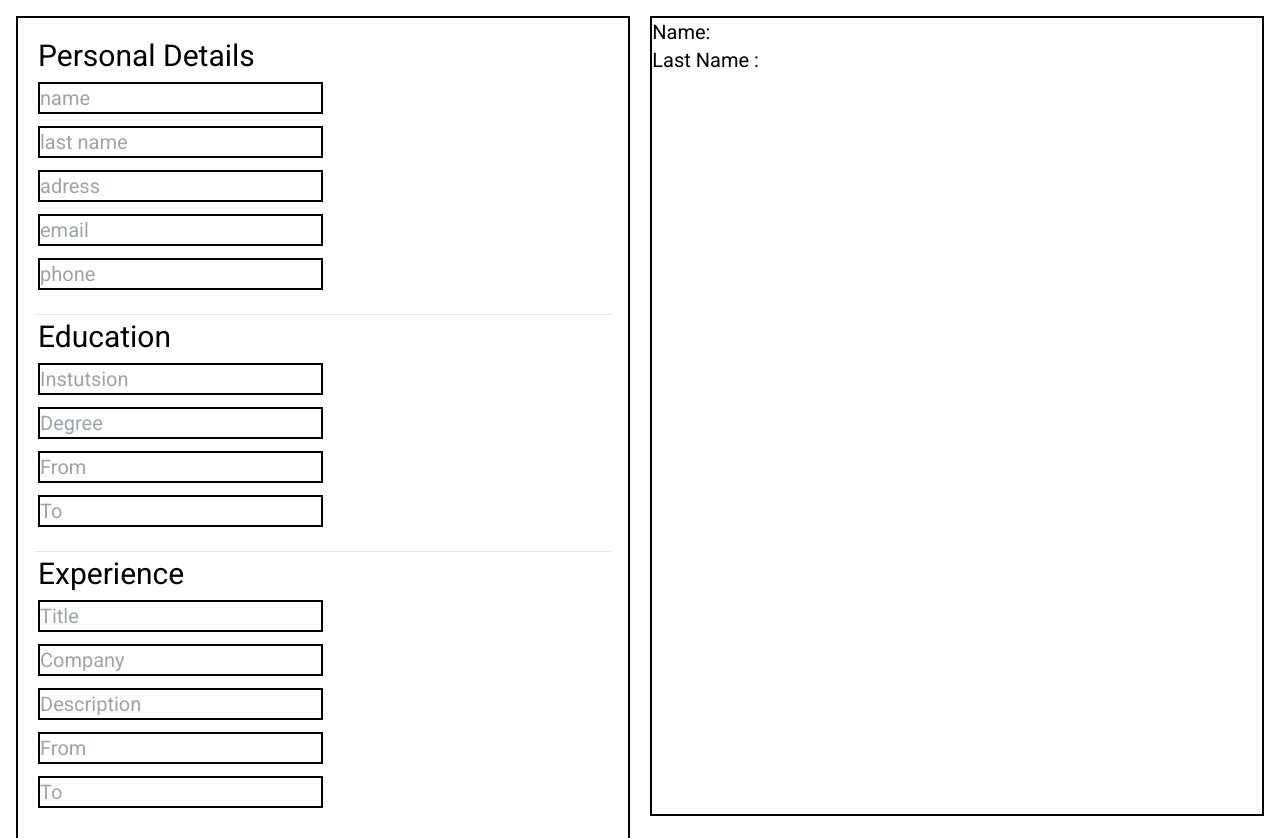
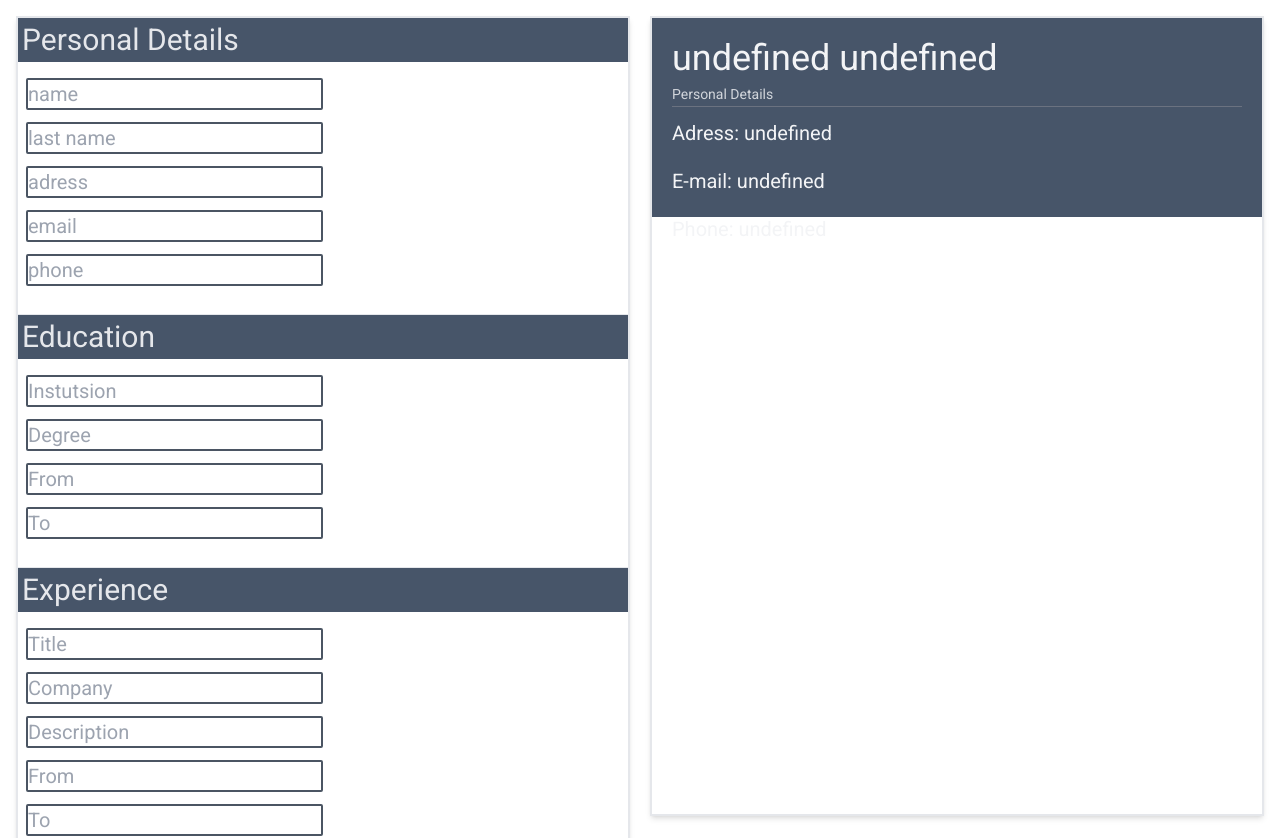
Before and after one commit to ShimShon1/CV-Builder-, a React (Create React App) app: page / in a window 1280 px wide. Shown: the top 838 px of the page. Built offline with nearby package versions, Linux system fonts and the light colour scheme.

Commit message:
add some code, design

```diff
--- a/src/App.js
+++ b/src/App.js
@@ -8,7 +8,8 @@ class App extends React.Component{
   constructor(props){
     super(props)
     this.state = {
-      nameValue:'',
+      expFields:2,
+      eduFields:1,
     }
   }
 
@@ -26,7 +27,7 @@ class App extends React.Component{
         <div className="App text-xl lg:flex p-4 justify-around gap-5 min-h-screen
         ">
 
-          <MainForm inputChange = {this.inputChange}/>
+          <MainForm inputChange = {this.inputChange} eduFields={this.state.eduFields} expFields={this.state.expFields}/>
 
           <Preview state = {this.state}/>
 
--- a/src/components/FormSection.js
+++ b/src/components/FormSection.js
@@ -6,9 +6,6 @@ import InputField from "./InputField"
 
 
 export default class FormSection extends React.Component{
-    constructor(props){
-        super(props)
-    }
 
     CreateInputFields = ()=>{
 
@@ -19,9 +16,9 @@ export default class FormSection extends React.Component{
     render(){
         return(
 
-            <div className="p-1 mb-2">
-                <h2 className="text-3xl" >{this.props.name}</h2>
-                <div className="flex flex-col justify-around mt-2 ">
+            <div className=" mb-2">
+                <h2 className="text-3xl text-gray-200 bg-slate-600 p-1" >{this.props.name}</h2>
+                <div className="flex flex-col justify-around mt-2 p-2">
                     {
                         this.CreateInputFields()
                     }
--- a/src/components/InputField.js
+++ b/src/components/InputField.js
@@ -8,8 +8,8 @@ export default class InputField extends React.Component{
 
     render(){
         return(
-           <input placeholder={this.props.name} className="border-2  border-black lg:w-1/2 mb-3"
-           onChange={this.props.inputChange} name = {this.props.name}>
+           <input placeholder={this.props.name[0]} className="border-2  border-gray-600 lg:w-1/2 mb-3 rounded-sm"
+           onChange={this.props.inputChange} name = {this.props.name[0]}>
 
            </input>
         )
--- a/src/components/MainForm.js
+++ b/src/components/MainForm.js
@@ -2,28 +2,40 @@
 import React from "react"
 import FormSection from "./FormSection"
 
-const personalInputs = ["name","last name","adress","email","phone"]
-const educationInputs = ["Instutsion","Degree","From","To"]
-const experienceInputs = ["Title","Company","Description","From","To"]
+const personalInputs = [["name"],["last name"],["adress"],["email"],["phone"]]
+const educationInputs = [["Instutsion"],["Degree"],["From","Edu"],["To","Edu"]]
+const experienceInputs = [["Title"],["Company"],["Description"],["From","Exp"],["To","Exp"]]
 
 export default class MainForm extends React.Component{
+    addSection(name,inputs,field = 1){
+        let sections = []
+        for (let i = 0; i < 0 + field; i++) {
+
+        sections.push(<FormSection name = {name} inputs = {inputs.map((item)=>{
+            return [...item, i]
+        })} inputChange = {this.props.inputChange} />)
+        }
+        return(
+             [sections]
+        )
+    }
 
     render(){
         return(
-           <form  className=" border-2 lg:w-1/2 border-black p-4">
+           <form  className=" border-2 lg:w-1/2 shadow-md ">
                 {/* {console.log(this.props.value)} */}
-
-            <FormSection name = "Personal Details" inputs = {personalInputs} inputChange = {this.props.inputChange} />
-
-            <hr></hr>
-
-            <FormSection name = "Education" inputs = {educationInputs} inputChange = {this.props.inputChange} />
-
-            <hr></hr>
 
 
 
-            <FormSection name = "Experience" inputs = {experienceInputs} inputChange = {this.props.inputChange} />
+
+
+           {this.addSection("Personal Details", personalInputs)}
+           <hr></hr>
+           {this.addSection("Education", educationInputs,this.props.eduFields)}
+           <hr></hr>
+           {this.addSection("Experience", experienceInputs,this.props.expFields)}
+
+
 
 
           </form>
--- a/src/components/Preview.js
+++ b/src/components/Preview.js
@@ -5,9 +5,28 @@ export default class Preview extends React.Component{
 
     render(){
         return(
-           <div className="border-2 max-h-screen lg:w-1/2 border-black">
-                <h1>Name: {this.props.state.name}</h1>
-                <h1>Last Name : {this.props.state["last name"]}</h1>
+           <div className="border-2 max-h-screen lg:w-1/2 min-h-screen shadow-md">
+            <section className="bg-slate-600 text-gray-100 h-1/4 p-5" >
+
+                <h1 className="text-4xl">{this.props.state.name + " " + this.props.state["last name"]} </h1>
+                <span className="text-gray-300 text-sm">Personal Details</span>
+                <hr className=" bg-gray-500 h-[1px] border-0"></hr>
+
+            <div className="mt-3 space-y-5">
+
+                <p>Adress:{" " + this.props.state.adress}</p>
+                <p>E-mail:{" " + this.props.state.email} </p>
+                <p>Phone: {" " + this.props.state.phone}</p>
+
+                {console.log(this.props.state)}
+            </div>
+
+
+
+
+
+            </section>
+
 
            </div>
         )
```
Also changed, not shown: src/styles/tailwind.css.
